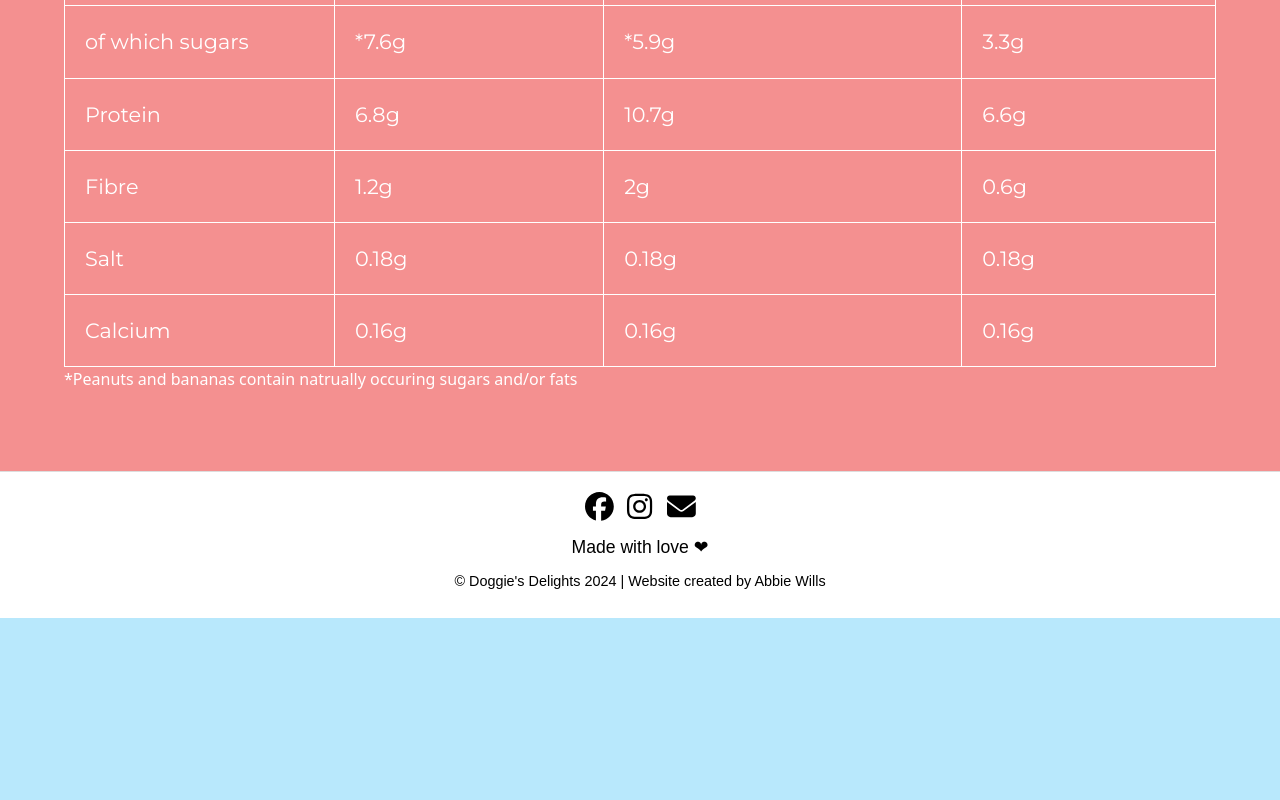
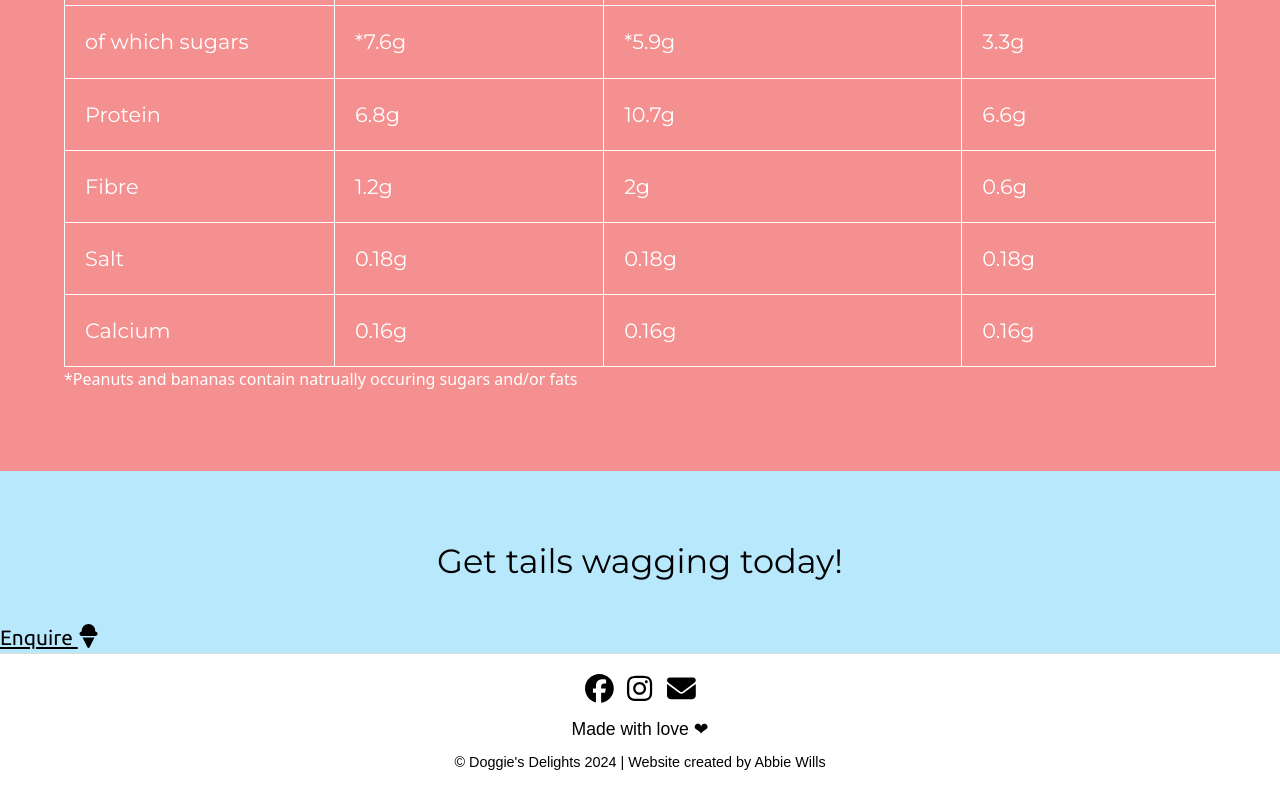
Before and after one commit to AbbieWills/Doggies-delights-React, a React (Vite) app in the folder client/: page /about in a window 1280 px wide. Shown: the part 1440-2240 px from the top of the page. Before the commit the page ends 2058 px from the top, so only its background shows below. Built offline with nearby package versions, Linux system fonts and the light colour scheme.

Commit message:
component

```diff
--- a/client/pages/AboutPage/AboutPage.jsx
+++ b/client/pages/AboutPage/AboutPage.jsx
@@ -2,7 +2,7 @@ import React from 'react';
 import './AboutPage.css';
 import { FontAwesomeIcon } from '@fortawesome/react-fontawesome';
 import {faDog, faBowlFood, faHeart, faSnowflake } from "@fortawesome/free-solid-svg-icons";
-// import ContactLink from '../../components/Contact Link/contact';
+import Contact from '../../components/Contact/Contact.jsx';
 
 const AboutPage = () => {
 
@@ -119,7 +119,7 @@ const AboutPage = () => {
     </table>
     <p className='fats'>*Peanuts and bananas contain natrually occuring sugars and/or fats</p>
 </div>
-    {/* <ContactLink /> */}
+    <Contact />
 </>
   );
 };
--- a/client/pages/MeetMaker/MeetMaker.jsx
+++ b/client/pages/MeetMaker/MeetMaker.jsx
@@ -4,7 +4,7 @@ import vinny from './vinny.png';
 import { FontAwesomeIcon } from '@fortawesome/react-fontawesome';
 import { faInstagram } from '@fortawesome/free-brands-svg-icons';
 import { faIceCream  } from '@fortawesome/free-solid-svg-icons';
-// import ContactLink from '../../components/Contact Link/contact';
+import Contact from '../../components/Contact/Contact.jsx';
 
 
 
@@ -28,7 +28,7 @@ const MeetMaker = () => {
         </div>
         </div>
         </div>
-        {/* <ContactLink /> */}
+        <Contact />
 
 </>
   );
```
